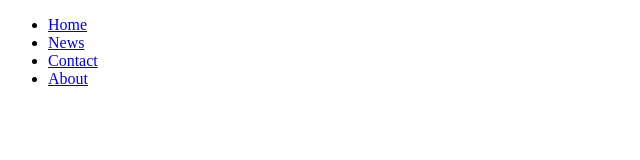
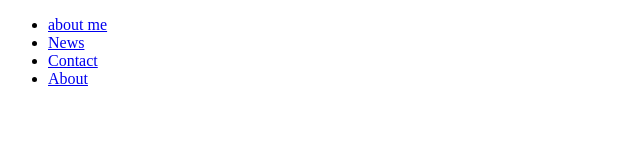
Before and after one commit to siem202/siem202.github.io, a plain HTML site: page index.html in a window 1280 px wide. Shown: the full height of the page, 0-640 px from the left. Drawn offline with Linux system fonts and the light colour scheme.

Commit message:
Update index.html

```diff
--- a/index.html
+++ b/index.html
@@ -3,7 +3,7 @@
 <body>
 
 <ul>
-  <li><a href="#home">Home</a></li>
+  <li><a href=" ">about me</a></li>
   <li><a href="#news">News</a></li>
   <li><a href="#contact">Contact</a></li>
   <li><a href="#about">About</a></li>
```
